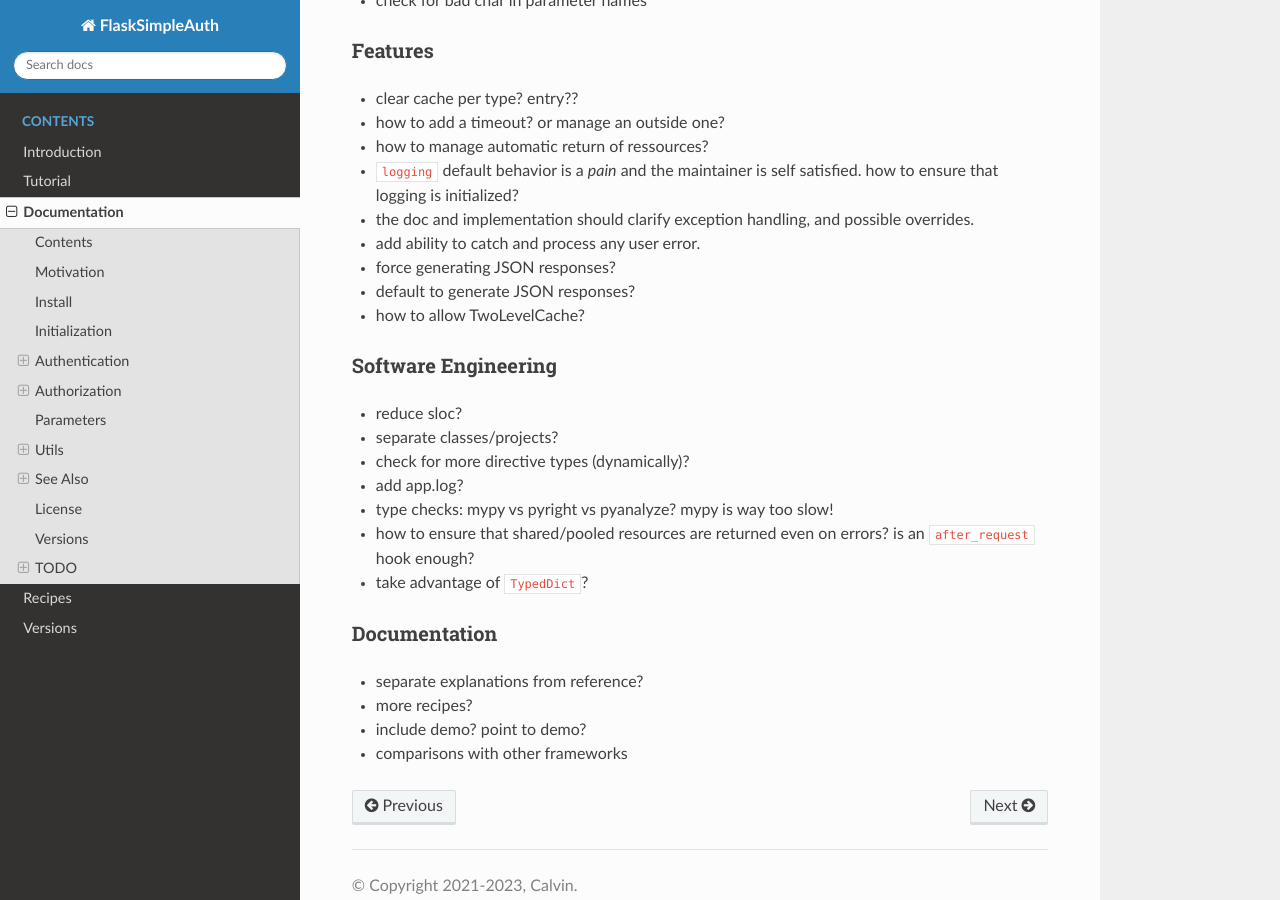
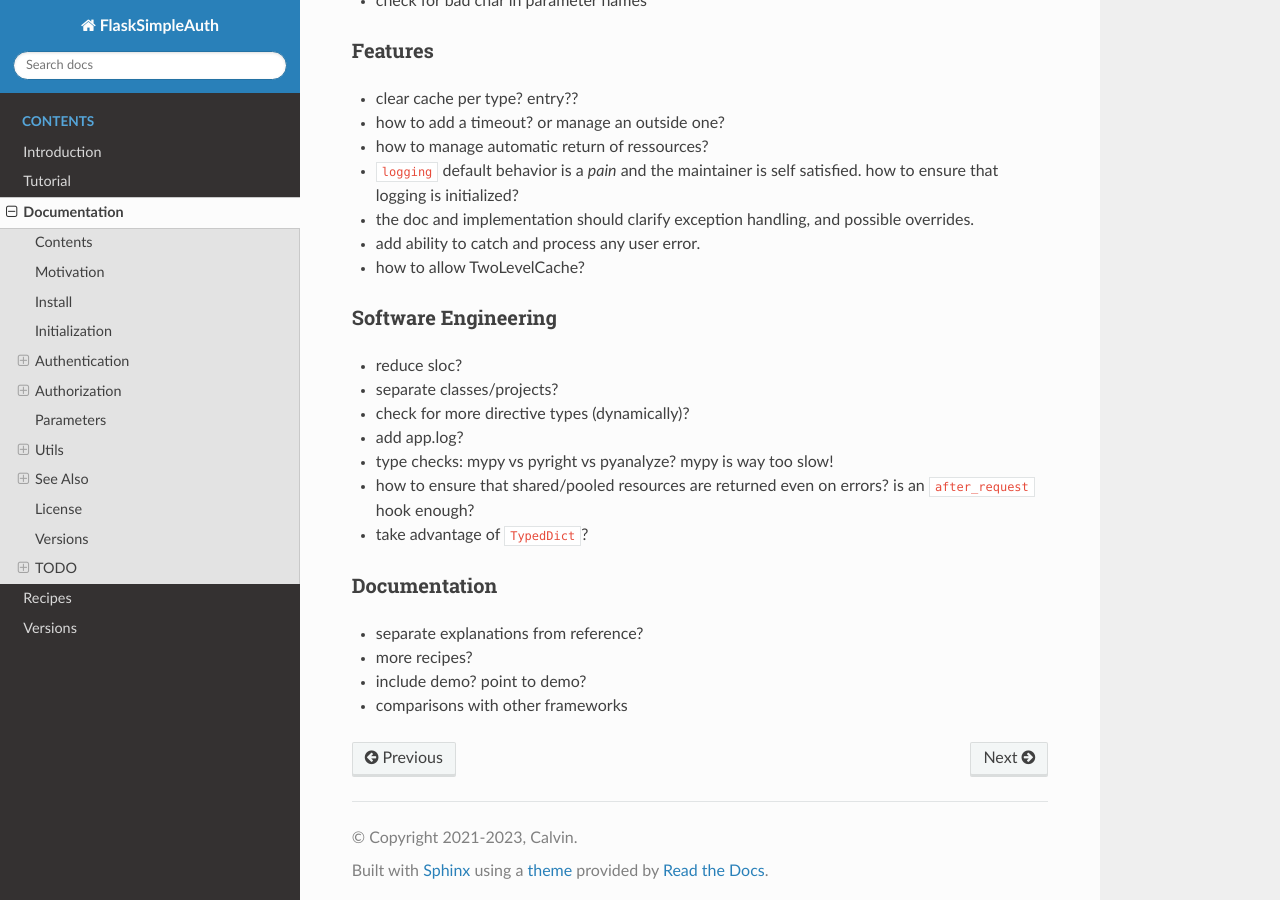
Before and after one commit to zx80/flask-simple-auth, a Sphinx documentation site: the page built from docs/DOCUMENTATION.md, in a window 1280 px wide and 900 px high, scrolled down 21115 px. Built offline with Sphinx 7.4.7 and the Read the Docs theme 2.0.0, drawn with Linux system fonts in a browser that asks for light colours; pages that are not in the unit, such as notebooks, are missing from menus.

Commit message:
remove done

```diff
--- a/docs/DOCUMENTATION.md
+++ b/docs/DOCUMENTATION.md
@@ -1171,8 +1171,6 @@ Todo or not todo…
 - the doc and implementation should clarify exception handling,
   and possible overrides.
 - add ability to catch and process any user error.
-- force generating JSON responses?
-- default to generate JSON responses?
 - how to allow TwoLevelCache?
 
 ### Software Engineering
```
